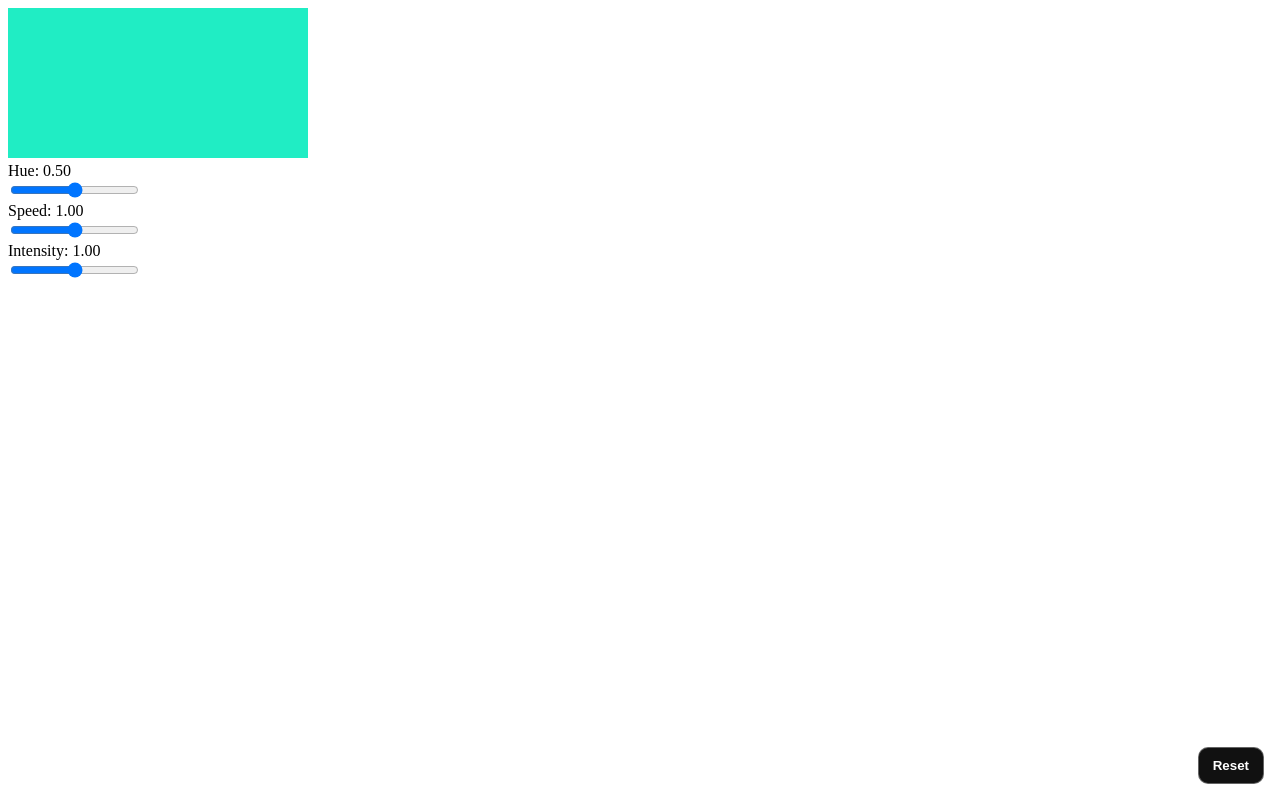
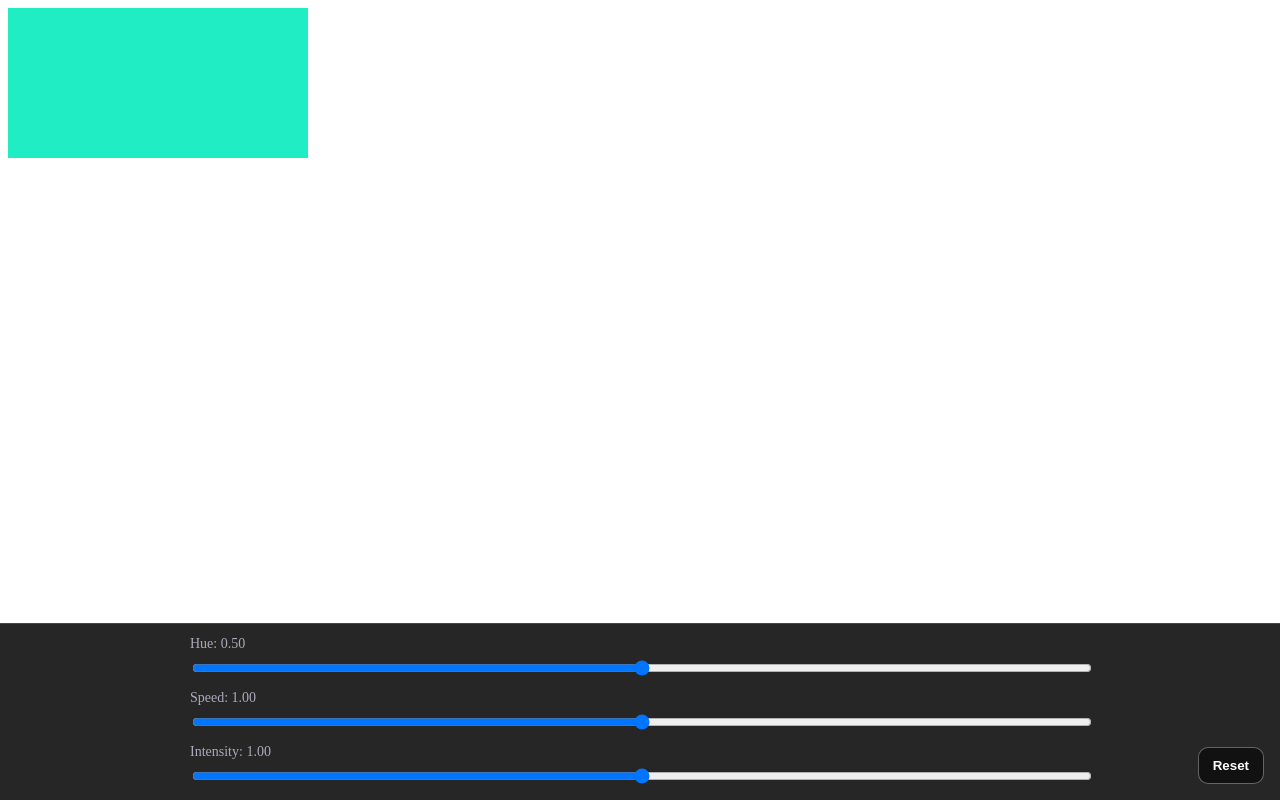
Before and after one commit to fromabovellc-gif/Shade-is-shading, a React (Vite) app in the folder client/: page / in a window 1280 px wide. Built offline with nearby package versions, Linux system fonts and the light colour scheme.

Commit message:
feat: show fixed controls panel

```diff
--- a/client/src/App.tsx
+++ b/client/src/App.tsx
@@ -5,10 +5,11 @@ import ResetButton from "./components/ResetButton";
 export default function App() {
   return (
     <div className="min-h-screen bg-black text-white">
-      <div className="max-w-5xl mx-auto p-4">
+      {/* reserve space so the fixed controls do not overlap the canvas */}
+      <div style={{ paddingBottom: 180 }} className="max-w-5xl mx-auto p-4">
         <canvas id="shader-canvas" className="w-full aspect-[16/9] rounded-lg"></canvas>
-        <Controls />
       </div>
+      <Controls />
       <ResetButton />
     </div>
   );
--- a/client/src/components/Controls.tsx
+++ b/client/src/components/Controls.tsx
@@ -5,6 +5,7 @@ const keySpeed = "sv_speed";
 const keyIntensity = "sv_intensity";
 
 export default function Controls() {
+  console.log("[Controls] mounted");
   const [hue, setHue] = useState<number>(() => parseFloat(localStorage.getItem(keyHue) || "0.5"));
   const [speed, setSpeed] = useState<number>(() => parseFloat(localStorage.getItem(keySpeed) || "1.0"));
   const [intensity, setIntensity] = useState<number>(() => parseFloat(localStorage.getItem(keyIntensity) || "1.0"));
@@ -18,7 +19,6 @@ export default function Controls() {
     if (!c) return;
     const gl = c.getContext("webgl");
     if (!gl) return;
-    // Simple animated color fill based on hue/speed/intensity
     let raf = 0;
     function draw(t: number) {
       const phase = (t * 0.001 * speed) % 1;
@@ -34,12 +34,25 @@ export default function Controls() {
     return () => cancelAnimationFrame(raf);
   }, [hue, speed, intensity]);
 
-  const label = useMemo(() => (v: number) => v.toFixed(2), []);
+  const fmt = useMemo(() => (v: number) => v.toFixed(2), []);
 
   return (
-    <div className="mt-6 space-y-4">
-      <div>
-        <div className="text-sm text-gray-300 mb-1">Hue: {label(hue)}</div>
+    <div
+      id="controls-panel"
+      style={{
+        position: "fixed",
+        left: 0,
+        right: 0,
+        bottom: 0,
+        zIndex: 2147483646,
+        background: "rgba(0,0,0,0.85)",
+        backdropFilter: "blur(6px)",
+        borderTop: "1px solid rgba(255,255,255,0.15)",
+        padding: "12px 16px"
+      }}
+    >
+      <div style={{ maxWidth: 900, margin: "0 auto" }}>
+        <div style={{ fontSize: 14, color: "#aab", marginBottom: 6 }}>Hue: {fmt(hue)}</div>
         <input
           type="range"
           min={0}
@@ -47,11 +60,12 @@ export default function Controls() {
           step={0.01}
           value={hue}
           onChange={(e) => setHue(parseFloat(e.target.value))}
-          className="w-full"
+          style={{ width: "100%" }}
         />
-      </div>
-      <div>
-        <div className="text-sm text-gray-300 mb-1">Speed: {label(speed)}</div>
+
+        <div style={{ height: 10 }} />
+
+        <div style={{ fontSize: 14, color: "#aab", marginBottom: 6 }}>Speed: {fmt(speed)}</div>
         <input
           type="range"
           min={0}
@@ -59,11 +73,12 @@ export default function Controls() {
           step={0.01}
           value={speed}
           onChange={(e) => setSpeed(parseFloat(e.target.value))}
-          className="w-full"
+          style={{ width: "100%" }}
         />
-      </div>
-      <div>
-        <div className="text-sm text-gray-300 mb-1">Intensity: {label(intensity)}</div>
+
+        <div style={{ height: 10 }} />
+
+        <div style={{ fontSize: 14, color: "#aab", marginBottom: 6 }}>Intensity: {fmt(intensity)}</div>
         <input
           type="range"
           min={0}
@@ -71,7 +86,7 @@ export default function Controls() {
           step={0.01}
           value={intensity}
           onChange={(e) => setIntensity(parseFloat(e.target.value))}
-          className="w-full"
+          style={{ width: "100%" }}
         />
       </div>
     </div>
```
